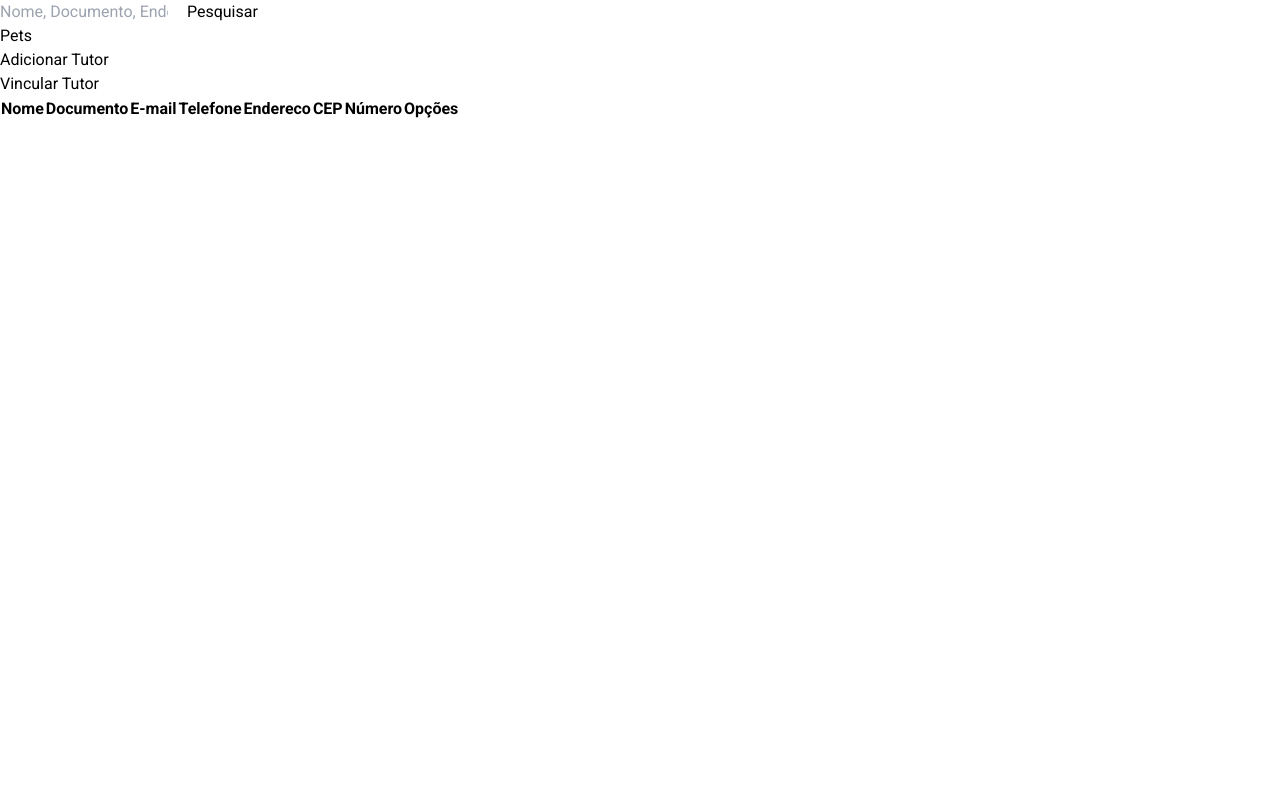
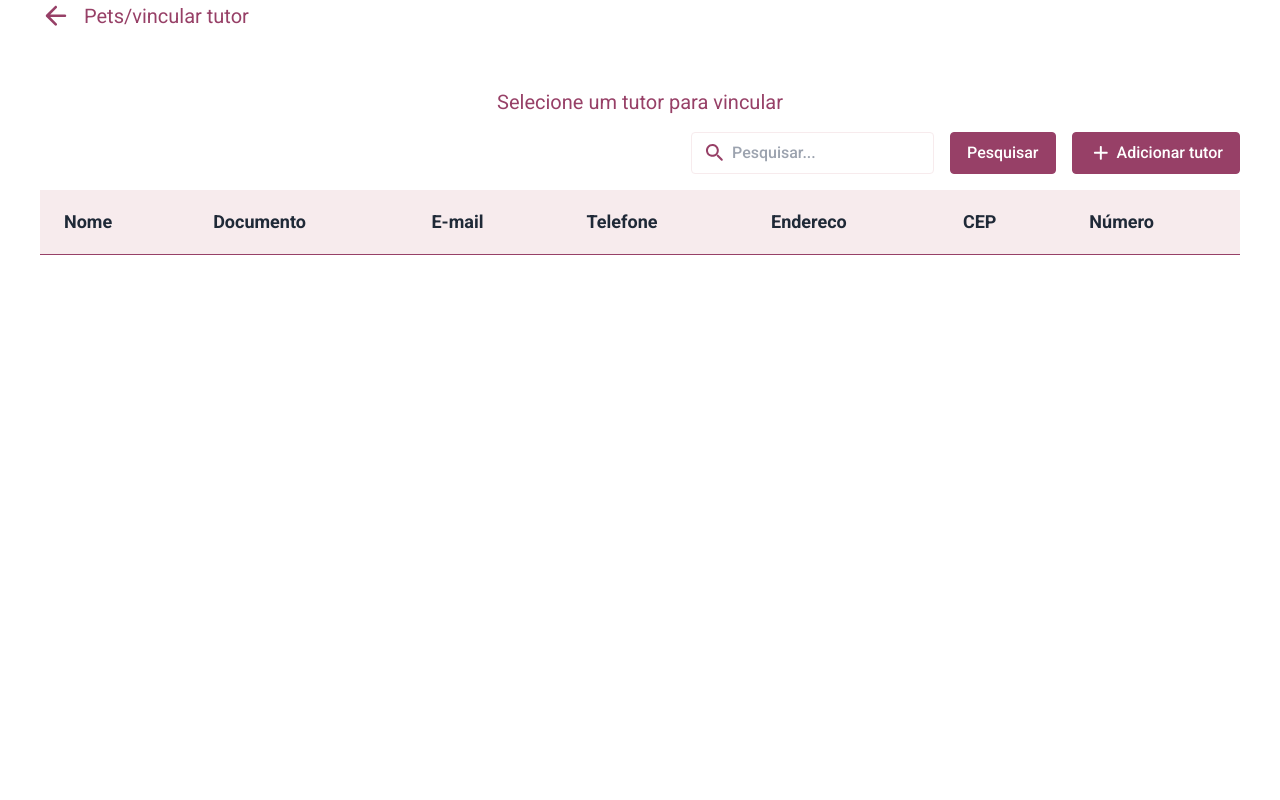
Before and after one commit to MichellyNonatto/CPCoragem, a Django app: template servicos/templates/pets/vinculartutor.html in a window 1280 px wide. Run offline with Django 4.2, Linux system fonts and the light colour scheme; the template is opened without the code that fills it: most values are stand-ins (such as "Sample title", 1, 10 or a date in 2020); lists and menus that the app fills with data are empty; some libraries are stand-ins or nearby versions.

Commit message:
feat: add vinculartutor.html

```diff
--- a/servicos/templates/pets/listapets.html
+++ b/servicos/templates/pets/listapets.html
@@ -9,8 +9,7 @@
 {% block container %}
     <div class="w-full flex items-center justify-end gap-4 border-spacing-x-8">
         {% include "components/search.html" with placeholder="Pesquisar..." name="query" %}
-        {% include "components/anchor.html" with href="servicos:adicionartutor" icon="img/icons/add.svg" label="Adicionar pet - tutor" %}
-        {% include "components/anchor.html" with href="servicos:adicionartutor" icon="img/icons/add.svg" label="Adicionar pet" %}
+        {% include "components/anchor.html" with href="servicos:vinculartutor" icon="img/icons/add.svg" label="Adicionar pet" %}
     </div>
     <table class="w-full text-sm text-left rtl:text-right text-gray-800">
         <thead>
--- a/servicos/templates/pets/vinculartutor.html
+++ b/servicos/templates/pets/vinculartutor.html
@@ -1,70 +1,47 @@
-{% extends 'index.html' %}
+{% extends "containers/mainContainer.html" %}
 {% load static %}
-
 {% block title %}
-    Adicionar Pet
-{% endblock %}
-
-{% block content %}
-    <nav>
-        {% if object_list %}
+    Pets
+{% endblock title %}
+{% block containerTitle %}
+    Pets/vincular tutor
+{% endblock containerTitle %}
+{% block container %}
+    <h3 class="text-xl text-primaryColor">Selecione um tutor para vincular</h3>
+    <div class="w-full flex items-center justify-end gap-4 border-spacing-x-8">
         <form method="get" action="{% url 'servicos:pesquisartutor' %}">
-                <label>
-                    <input name="query" placeholder="Nome, Documento, Endereco, Contato" type="search"
-                           value="{{ request.GET.query }}">
-                </label>
-                <input type="submit" value="Pesquisar">
+            {% include "components/search.html" with placeholder="Pesquisar..." name="query" value=request.GET.query %}
         </form>
-        {% endif %}
-        <ul>
-            <li>
-                <a href="{% url 'servicos:listapets' %}">Pets</a>
-            </li>
-            <li>
-                <a href="{% url 'servicos:adicionartutor' %}">Adicionar Tutor</a>
-            </li>
-        </ul>
-    </nav>
-
-    <main>
-        {% if object_list %}
-            <h2>Vincular Tutor</h2>
-            <table border="1">
+        {% include "components/anchor.html" with href="servicos:adicionartutor" icon="img/icons/add.svg" label="Adicionar tutor" %}
+    </div>
+    <table class="w-full text-sm text-left rtl:text-right text-gray-800">
         <thead>
-                <tr>
-                    <th>Nome</th>
-                    <th>Documento</th>
-                    <th>E-mail</th>
-                    <th>Telefone</th>
-                    <th>Endereco</th>
-                    <th>CEP</th>
-                    <th>Número</th>
-                    <th>Opções</th>
+            <tr class="text-lg h-16 bg-surfaceContainer border-b border-b-primaryColor">
+                <th class="px-6">Nome</th>
+                <th class="px-6">Documento</th>
+                <th class="px-6">E-mail</th>
+                <th class="px-6">Telefone</th>
+                <th class="px-6">Endereco</th>
+                <th class="px-6">CEP</th>
+                <th class="px-6">Número</th>
             </tr>
         </thead>
-                <tbody>
-
+        <tbody class="bg-background">
             {% for tutor in object_list %}
                 {% if tutor.categoria == 'TUTOR' %}
-                        <tr>
-                            <td>{{ tutor.nome_completo }}</td>
-                            <td>{{ tutor.get_documento_formatado.0 }} {{ tutor.get_documento_formatado.1 }}</td>
-                            <td>{{ tutor.email }}</td>
-                            <td>{{ tutor.telefone }}</td>
-                            <td>{{ tutor.endereco }}</td>
-                            <td>{{ tutor.endereco.cep }}</td>
-                            <td>nº{{ tutor.endereco.numero }}</td>
-                            <td>
-                                <a href="{% url 'servicos:adicionarpet' pk=tutor.pk %}">Vincular ao pet</a>
+                    <tr class="text-base h-20 border-b border-b-primaryContainer">
+                        <td class="px-6">
+                            <a href="{% url 'servicos:adicionarpet' pk=tutor.pk %}">{{ tutor.nome_completo }}</a>
                         </td>
+                        <td class="px-6">{{ tutor.get_documento_formatado.0 }} {{ tutor.get_documento_formatado.1 }}</td>
+                        <td class="px-6">{{ tutor.email }}</td>
+                        <td class="px-6">{{ tutor.telefone }}</td>
+                        <td class="px-6">{{ tutor.endereco }}</td>
+                        <td class="px-6">{{ tutor.endereco.cep }}</td>
+                        <td class="px-6">{{ tutor.endereco.numero }}</td>
                     </tr>
                 {% endif %}
             {% endfor %}
         </tbody>
     </table>
-        {% else %}
-            <p>Nenhum tutor foi encontrado em nossa base de dados.</p>
-            <a href="{% url 'servicos:vinculartutor' %}">Lista Tutores</a>
-        {% endif %}
-    </main>
-{% endblock %}
+{% endblock container %}
--- a/templates/components/search.html
+++ b/templates/components/search.html
@@ -1,7 +1,12 @@
 {% load static %}
-    <input type="search" placeholder={{ placeholder }} name={{ name }}
-           class="flex gap-1 items-center justify-center rounded border border-surfaceContainer px-4 py-2 font-medium text-black hover:bg-background focus:outline-primaryColor">
-    {% if icon %}
-        <img src="{% static "img/icons/search.svg" %}" alt="" width="24px" height="24px">
-    {% endif %}
-    </input>
+<div class="flex gap-4">
+    <div class="relative">
+        <img src="{% static "img/icons/search.svg" %}" alt="" class="absolute left-3 top-1/2 transform -translate-y-1/2" width="24px" height="24px">
+        <input type="search"
+               placeholder="{{ placeholder }}"
+               name="{{ name }}"
+               {% if value %}value="{{ value }}"{% endif %}
+               class="pl-10 flex gap-1 items-center justify-center rounded border border-surfaceContainer px-4 py-2 font-medium text-black hover:bg-background focus:outline-primaryColor">
+    </div>
+    {% include "components/button.html" with type="submit" label="Pesquisar" %}
+</div>
```
Lines whose indentation alone changed are shown as unchanged.
